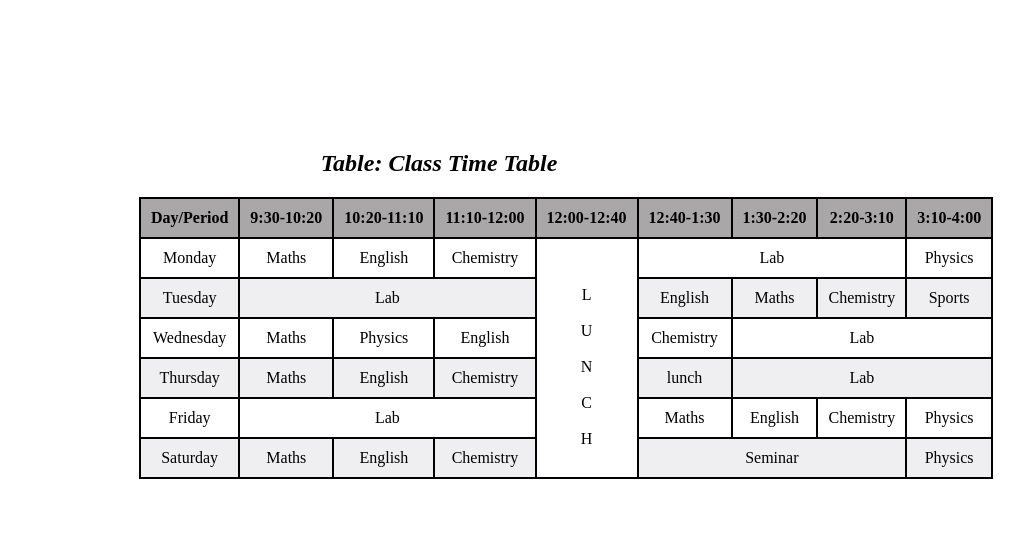
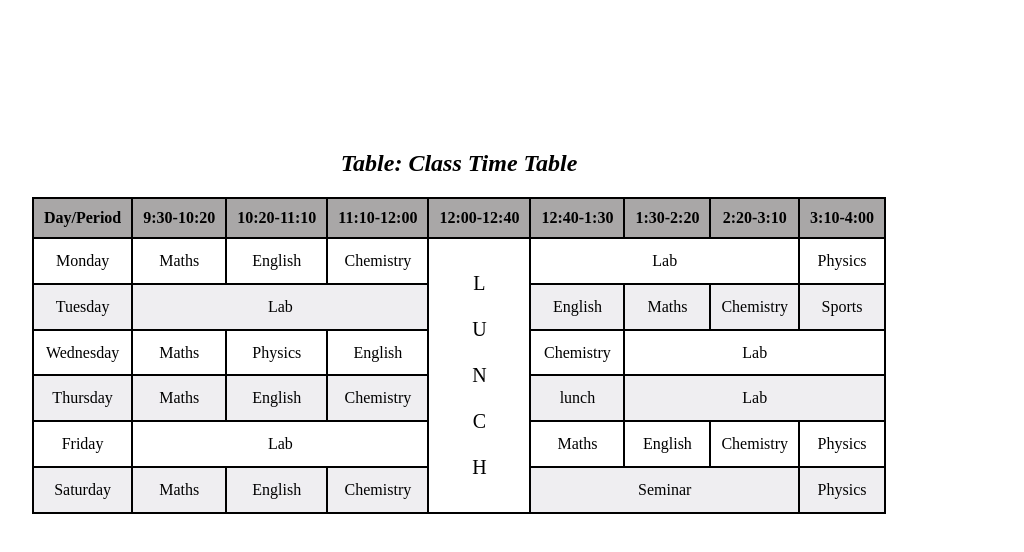
Before and after one commit to Zebras007/Assign-6-Table, a plain HTML site: page index.html in a window 1280 px wide. Shown: the whole page, without its empty margins (181-1205 px from the left). Drawn offline with Linux system fonts and the light colour scheme.

Commit message:
table adjusted

```diff
--- a/index.html
+++ b/index.html
@@ -6,27 +6,20 @@
     <meta name="viewport" content="width=device-width, initial-scale=1.0">
     <title>Table</title>
     <style>
-        *{
-            padding: 0;
-            margin: 0;
-            box-sizing: border-box;
-        }
         h2{
             text-align:center;
             margin-top:150px;
             margin-bottom:20px;
-            margin-right:40px;
         }
         table,th,tr,td{
             border:2px solid black;
             border-collapse: collapse;
             padding: 10px;
             text-align: center;
-            width: 100;
-            height: 50;
+
         }
         table{
-            margin-left:25%;
+            margin:auto;
         }
         tr:nth-child(odd){
             background-color:rgb(239, 238, 241);
@@ -53,7 +46,7 @@
             <td>Maths</td>
             <td>English</td>
             <td>Chemistry</td>
-            <td align="center" rowspan="6"> <br> L <br><br>U <br> <br>N <br> <br> C <br> <br> H <br> </td>
+            <td align="center" rowspan="6" style="font-size: 20px;"> <br> L <br><br>U <br> <br>N <br> <br> C <br> <br> H <br> <br></td>
             <td colspan="3">Lab</td>
             <!-- <td>Lab</td> -->
             <!-- <td>Lab</td> -->
```
